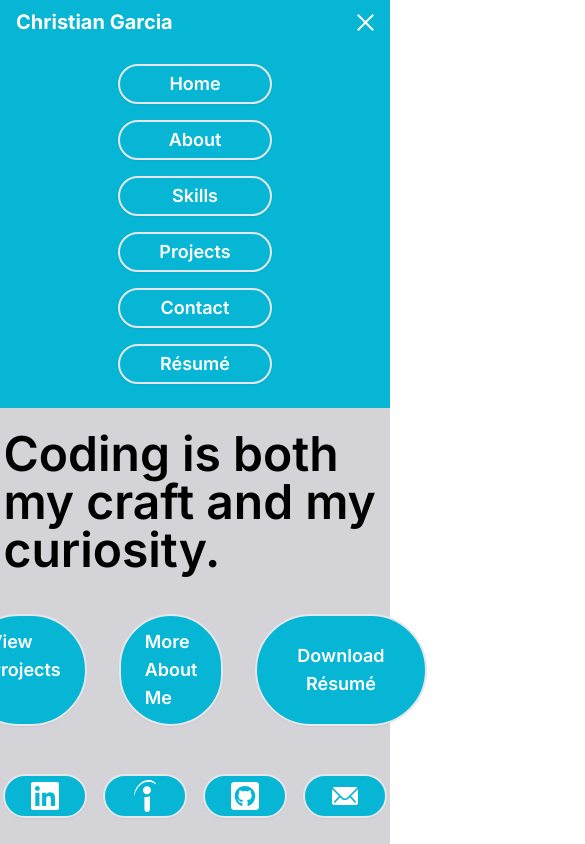
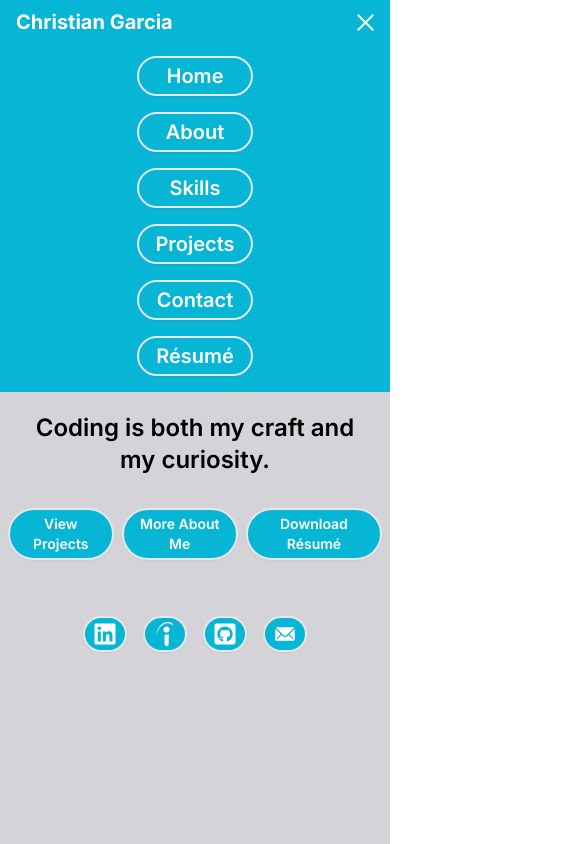
Before and after one commit to chrgarcia19/chrgarcia19.github.io, a Next.js app: page / in a window 390 px wide. Both pictures are taken after a click on the element 365 px from the left and 22 px from the top of the page. Shown: the top 844 px of the page, 585 px wide, since content can reach past the window. Built offline with nearby package versions, Linux system fonts and the light colour scheme.

Commit message:
Added more attribute to the StyledButton component to enable seamless responsive design and adjusted CSS to accommodate different screen sizes on all devices

```diff
--- a/src/app/home/page.tsx
+++ b/src/app/home/page.tsx
@@ -9,26 +9,26 @@ import HomeText from "@/components/HomeText";
 const Homepage = () => {
     return (
         <>
-            <div className="flex justify-center items-center pt-14 w-full h-screen bg-zinc-300 dark:bg-zinc-800">
+            <div className="flex justify-center items-center max-sm:pt-0 w-full h-screen bg-zinc-300 dark:bg-zinc-800">
                 <div className="flex flex-col items-center justify-center">
-                    <div className="flex justify-center items-center gap-x-16 p-10">
+                    <div className="flex justify-center items-center gap-x-16 p-10 max-sm:p-6">
                         <div className="justify-center space-y-2">
-                            <p className="flex justify-center text-3xl font-semibold">Hi! I am</p>
-                            <p className="flex font-extrabold text-7xl justify-center text-blue-950 dark:text-blue-300">Christian Garcia</p>
+                            <p className="flex justify-center text-3xl max-sm:text-2xl font-semibold">Hi! I am</p>
+                            <p className="flex font-extrabold text-7xl max-sm:text-3xl justify-center text-blue-950 dark:text-blue-300">Christian Garcia</p>
                             <br/>
                             <HomeText />
                         </div>
                     </div>
-                    <div className="flex gap-8">
-                        <StyledButton href={"#projects"} text={"View Projects"} color={"bg-cyan-500 dark:bg-cyan-700"} hoveredColor={"bg-cyan-600 dark:hover:bg-cyan-600"} icon={null} other={"py-3"}/>
-                        <StyledButton href={"#about"} text={"More About Me"} color={"bg-cyan-500 dark:bg-cyan-700"} hoveredColor={"bg-cyan-600 dark:hover:bg-cyan-600"} icon={null} other={"py-3"}/>
-                        <DownloadButton text={"Download Résumé"} />
+                    <div className="flex gap-8 max-sm:gap-2 max-sm:p-2 max-md:p-6">
+                        <StyledButton href={"#projects"} text={"View Projects"} color={"bg-cyan-500 dark:bg-cyan-700"} hoveredColor={"bg-cyan-600 dark:hover:bg-cyan-600"} icon={null} other={"py-3 max-sm:py-1"} textSize={"text-xl max-sm:text-sm"} padding={"px-6 max-sm:px-2 lg:px-4"}/>
+                        <StyledButton href={"#about"} text={"More About Me"} color={"bg-cyan-500 dark:bg-cyan-700"} hoveredColor={"bg-cyan-600 dark:hover:bg-cyan-600"} icon={null} other={"py-3 max-sm:py-1"} textSize={"text-xl max-sm:text-sm"} padding={"px-6 max-sm:px-2 lg:px-4"}/>
+                        <DownloadButton text={"Download Résumé"} padding={"px-6 max-sm:px-2 lg:px-4 py-3 max-sm:py-1"} textSize={"text-xl max-sm:text-sm"} />
                     </div>
                     <div className="flex gap-4 pt-12">
-                        <StyledButton href={"https://www.linkedin.com/in/chrgarcia19/"} text={""} color={"bg-cyan-500 dark:bg-cyan-700"} hoveredColor={"bg-cyan-600 dark:hover:bg-cyan-600"} icon={<FaLinkedin size={32} />} other={""} />
-                        <StyledButton href={"https://profile.indeed.com/p/christiang-mg6ntmr"} text={""} color={"bg-cyan-500 dark:bg-cyan-700"} hoveredColor={"bg-cyan-600 dark:hover:bg-cyan-600"} icon={<SiIndeed size={32} />} other={""} />
-                        <StyledButton href={"https://github.com/chrgarcia19"} text={""} color={"bg-cyan-500 dark:bg-cyan-700"} hoveredColor={"bg-cyan-600 dark:hover:bg-cyan-600"} icon={<FaGithubSquare size={32} />} other={""} />
-                        <StyledButton href={"mailto:christian.garcia@valpo.edu"} text={""} color={"bg-cyan-500 dark:bg-cyan-700"} hoveredColor={"bg-cyan-600 dark:hover:bg-cyan-600"} icon={<IoIosMail size={32} />} other={""} />
+                        <StyledButton href={"https://www.linkedin.com/in/chrgarcia19/"} text={""} color={"bg-cyan-500 dark:bg-cyan-700"} hoveredColor={"bg-cyan-600 dark:hover:bg-cyan-600"} icon={<FaLinkedin className="w-10 h-10 max-sm:w-6 max-sm:h-6 max-md:w-7 max-md:h-7" />} other={"py-1"} textSize={"text-lg max-sm:text-sm max-lg:text-3xl"} padding={"px-6 max-sm:px-2 lg:px-4"} />
+                        <StyledButton href={"https://profile.indeed.com/p/christiang-mg6ntmr"} text={""} color={"bg-cyan-500 dark:bg-cyan-700"} hoveredColor={"bg-cyan-600 dark:hover:bg-cyan-600"} icon={<SiIndeed className="w-10 h-10 max-sm:w-6 max-sm:h-6 max-md:w-7 max-md:h-7" />} other={"py-1"} textSize={"text-lg max-sm:text-sm max-lg:text-3xl"} padding={"px-6 max-sm:px-2 lg:px-4"} />
+                        <StyledButton href={"https://github.com/chrgarcia19"} text={""} color={"bg-cyan-500 dark:bg-cyan-700"} hoveredColor={"bg-cyan-600 dark:hover:bg-cyan-600"} icon={<FaGithubSquare className="w-10 h-10 max-sm:w-6 max-sm:h-6 max-md:w-7 max-md:h-7" />} other={"py-1"} textSize={"text-lg max-sm:text-sm max-lg:text-3xl"} padding={"px-6 max-sm:px-2 lg:px-4"} />
+                        <StyledButton href={"mailto:christian.garcia@valpo.edu"} text={""} color={"bg-cyan-500 dark:bg-cyan-700"} hoveredColor={"bg-cyan-600 dark:hover:bg-cyan-600"} icon={<IoIosMail className="w-10 h-10 max-sm:w-6 max-sm:h-6 max-md:w-7 max-md:h-7" />} other={"py-1"} textSize={"text-lg max-sm:text-sm max-lg:text-3xl"} padding={"px-6 max-sm:px-2 lg:px-4"} />
                     </div>
                 </div>
             </div>
--- a/src/app/page.tsx
+++ b/src/app/page.tsx
@@ -10,10 +10,10 @@ export default function Home() {
     <>
       <NavBar/>
       <Homepage />
-      <AboutMe />
+      {/*<AboutMe />
       <Skills />
       <Projects />
-      <Contact />
+      <Contact />*/}
     </>
   );
 }
--- a/src/components/DownloadButton.tsx
+++ b/src/components/DownloadButton.tsx
@@ -5,6 +5,8 @@ import toast from "react-hot-toast";
 
 type Props = {
     text: string;
+    textSize: string;
+    padding: string;
 };
 
 export default function DownloadButton(props: Props) {
@@ -44,7 +46,7 @@ export default function DownloadButton(props: Props) {
     return (
         <>
             <button onClick={handleDownload} onMouseEnter={itemEntered} onMouseLeave={itemExited}
-                    className={`text-lg max-sm:text-lg max-lg:text-3xl max-lg:border-2 font-semibold shadow-sm rounded-full ease-in-out text-white inline-block px-6 max-sm:px-10 lg:px-4 py-1 hover:text-gray-200 bg-cyan-500 dark:bg-cyan-700 ${isHovered ? "bg-cyan-600 dark:hover:bg-cyan-600 font-bold text-xl shadow-xl" : ''}`}>
+                    className={`${props.textSize} max-lg:border-2 max-sm:text-center font-semibold shadow-sm rounded-full ease-in-out text-white  ${props.padding} hover:text-gray-200 bg-cyan-500 dark:bg-cyan-700 ${isHovered ? "bg-cyan-600 dark:hover:bg-cyan-600 font-bold text-xl shadow-xl" : ''}`}>
                     {props.text}
             </button>
         </>
--- a/src/components/HomeText.tsx
+++ b/src/components/HomeText.tsx
@@ -27,7 +27,7 @@ const HomeText = () => {
 
     return (
         <>
-            <div className={`flex items-center justify-center text-5xl font-semibold transition-opacity duration-500 ${fade ? "opacity-100" : "opacity-0"}`}>
+            <div className={`z-0 flex items-center justify-center text-5xl max-sm:text-2xl text-center font-semibold transition-opacity duration-500 ${fade ? "opacity-100" : "opacity-0"}`}>
                 {phrases[index]}
             </div>
         </>
--- a/src/components/NavBar.tsx
+++ b/src/components/NavBar.tsx
@@ -26,16 +26,16 @@ const NavBar = () => {
     return (
         <>
             <nav className="flex w-full p-2 items-center justify-between bg-cyan-500 dark:bg-cyan-700 overflow-hidden lg:fixed z-10">
-                <div className="flex justify-start">
-                    <ItemBox color={"bg-cyan-500 dark:bg-cyan-700"} hoveredColor={"bg-cyan-600 dark:hover:bg-cyan-600"} width={""} boxType={"rounded-full"} padding={"px-2 sm:px-6"} other={""}>
+                <div className="flex">
+                    <ItemBox color={"bg-cyan-500 dark:bg-cyan-700"} hoveredColor={"bg-cyan-600 dark:hover:bg-cyan-600"} width={""} boxType={"rounded-full"} padding={"px-4 max-sm:px-2"} other={""}>
                         <h1 className="text-xl sm:text-3xl text-white font-bold">Christian Garcia</h1>
                     </ItemBox>
                 </div>
-                <div className="max-lg:hidden flex items-center xl:space-x-6 lg:space-x-2 mr-10 lg:mr-2">
+                <div className="max-lg:hidden flex items-center xl:space-x-6 lg:space-x-2 mr-4 max-lg:mr-2">
                     {NAV_ITEMS.map((item: any, index: number) => (
-                        <StyledButton key={index} href={item.href} text={item.text} color={"bg-cyan-500 dark:bg-cyan-700"} hoveredColor={"bg-cyan-600 dark:hover:bg-cyan-600"} icon={null} other={""} />
+                        <StyledButton key={index} href={item.href} text={item.text} color={"bg-cyan-500 dark:bg-cyan-700"} hoveredColor={"bg-cyan-600 dark:hover:bg-cyan-600"} icon={null} other={"py-1"} textSize={"text-lg max-sm:text-sm max-lg:text-3xl"} padding={"px-6 max-sm:px-2 lg:px-4"} />
                     ))}
-                    <DownloadButton text={"Résumé"} />
+                    <DownloadButton text={"Résumé"} padding={"px-6 max-sm:px-2 lg:px-4 py-1"} textSize={"text-lg max-sm:text-sm max-lg:text-3xl"} />
                     <ThemeSwitcher />
                 </div>
                 {/*For Mobile*/}
@@ -45,12 +45,12 @@ const NavBar = () => {
                         {menuOpen ? <AiOutlineClose size={25} className="text-white"/> : <AiOutlineMenu size={25} className="text-white" />}
                     </div>
                 </div>
-                <div className={menuOpen ? "lg:hidden absolute top-10 left-0 right-0 bottom-0 flex justify-center items-center w-full h-fit bg-cyan-500 dark:bg-cyan-700 text-center ease-in duration-500 p-6" : "lg:hidden absolute top-10 left-[-100%] right-0 bottom-0 flex justify-center items-center w-full h-fit bg-cyan-500 dark:bg-cyan-700 text-center ease-in duration-500 p-6"}>
+                <div className={menuOpen ? "lg:hidden absolute z-10 top-10 left-0 right-0 bottom-0 flex justify-center items-center w-full h-fit bg-cyan-500 dark:bg-cyan-700 text-center ease-in duration-500 p-4" : "lg:hidden absolute z-10 top-10 left-[-100%] right-0 bottom-0 flex justify-center items-center w-full h-fit bg-cyan-500 dark:bg-cyan-700 text-center ease-in duration-500 p-4"}>
                     <ul className="flex flex-col gap-4">
                         {NAV_ITEMS.map((item: any, index: number) => (
-                            <StyledButton key={index} href={item.href} text={item.text} color={"bg-cyan-500 dark:bg-cyan-700"} hoveredColor={"bg-cyan-600 dark:hover:bg-cyan-600"} icon={null} other={""} />
+                            <StyledButton key={index} href={item.href} text={item.text} color={"bg-cyan-500 dark:bg-cyan-700"} hoveredColor={"bg-cyan-600 dark:hover:bg-cyan-600"} icon={null} other={""} textSize={"max-sm:text-xl max-lg:text-3xl"} padding={"max-sm:px-4 max-sm:py-1 lg:px-4"} />
                         ))}
-                        <DownloadButton text={"Résumé"} />
+                        <DownloadButton text={"Résumé"} padding={"max-sm:px-4 max-sm:py-1 lg:px-4"} textSize={"max-sm:text-xl max-lg:text-3xl"} />
                     </ul>
                 </div>
 
--- a/src/components/StyledButton.tsx
+++ b/src/components/StyledButton.tsx
@@ -6,6 +6,8 @@ import { ReactNode, useState } from "react";
 type Props = {
     href: string;
     text: string;
+    textSize: string;
+    padding: string;
     color: string;
     hoveredColor: string;
     icon: ReactNode; // The React Icon that will act as the button
@@ -23,7 +25,7 @@ const StyledButton = (props: Props) => {
                 onMouseEnter={itemEntered}
                 onMouseLeave={itemExited}
                 href={props.href}
-                className={`${props.color} text-lg max-sm:text-lg max-lg:text-3xl max-lg:border-2 font-semibold shadow-sm rounded-full ease-in-out text-white px-6 sm:px-5 lg:px-4 py-1 hover:text-gray-200 ${isHovered ? `${props.hoveredColor} font-bold text-xl shadow-xl` : ''} ${props.other}`}>
+                className={`${props.color} ${props.textSize} max-lg:border-2 text-center font-semibold shadow-sm rounded-full ease-in-out text-white ${props.padding} hover:text-gray-200 ${isHovered ? `${props.hoveredColor} font-bold text-xl shadow-xl` : ''} ${props.other}`}>
                     <div className="flex flex-row items-center justify-center gap-1">
                         {props.icon} {props.text}
                     </div>
```
